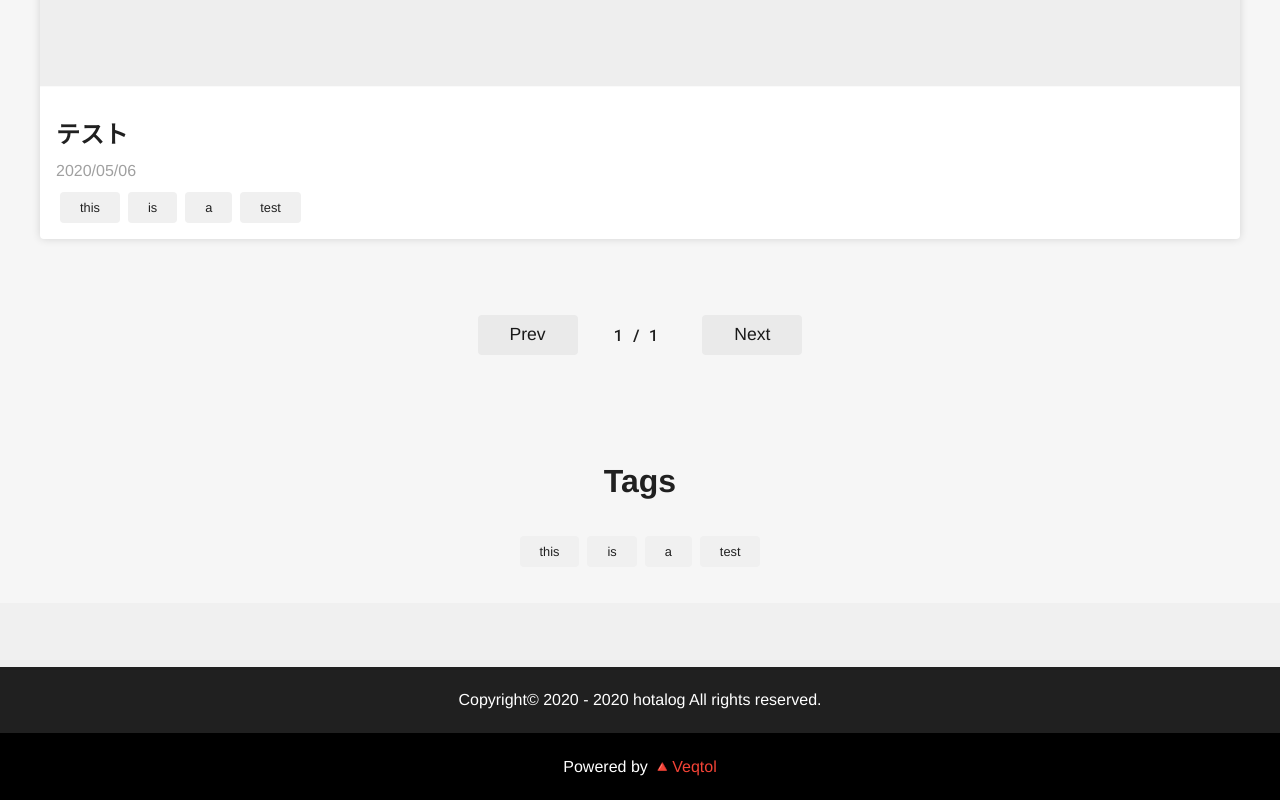
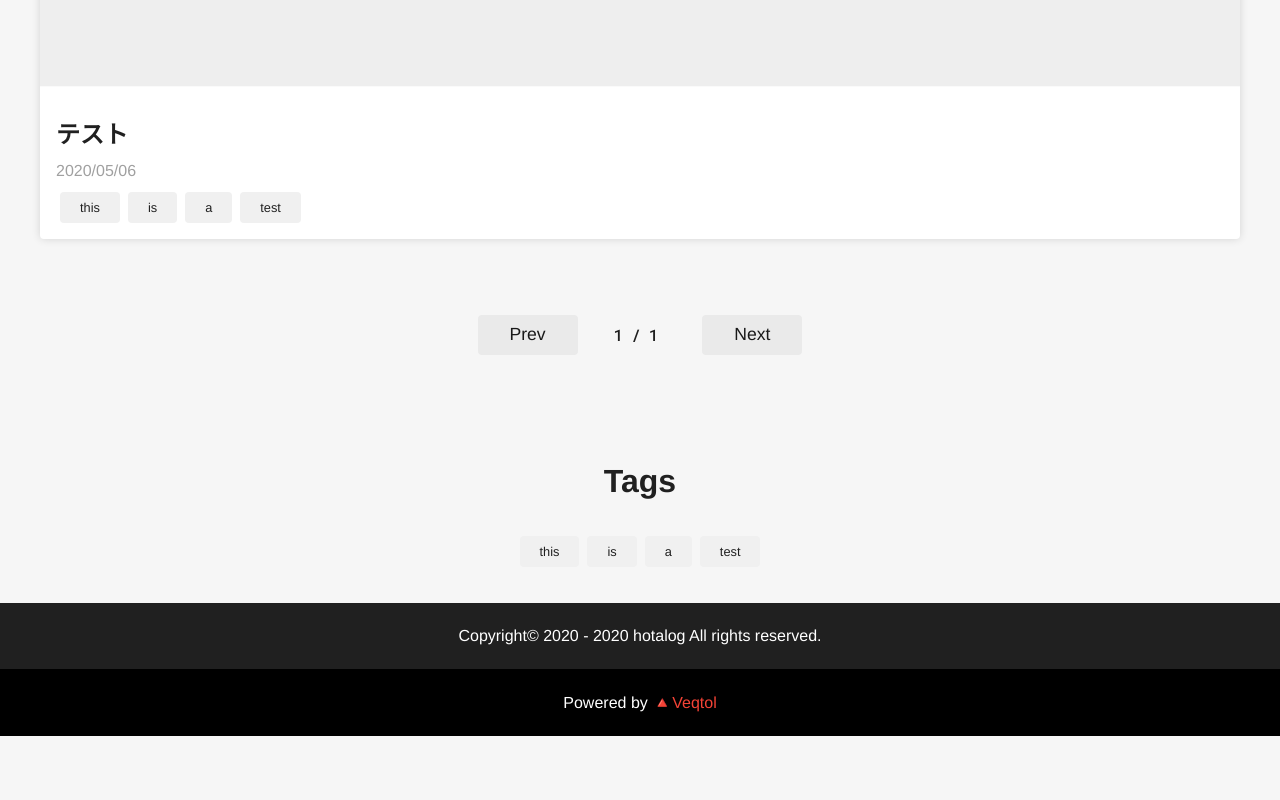
Before and after one commit to hota1024/veqtol, a Next.js app: page / in a window 1280 px wide. Shown: the part 763-1563 px from the top of the page. After the commit the page ends 1499 px from the top, so only its background shows below. Built offline with nearby package versions, Linux system fonts and the light colour scheme.

Commit message:
Update src/components/Footer.tsx

```diff
--- a/src/components/Footer.tsx
+++ b/src/components/Footer.tsx
@@ -15,7 +15,7 @@ export const Footer = () => {
           <h4 className="footer-tags-title">Tags</h4>
           <Tags tags={tagNames} />
         </div>
-        {navItems.length === 0 && (
+        {navItems.length > 0 && (
           <nav className="footer-nav">
             {navItems.map((item, key) => (
               <Link key={key} href={item.href}>
```
